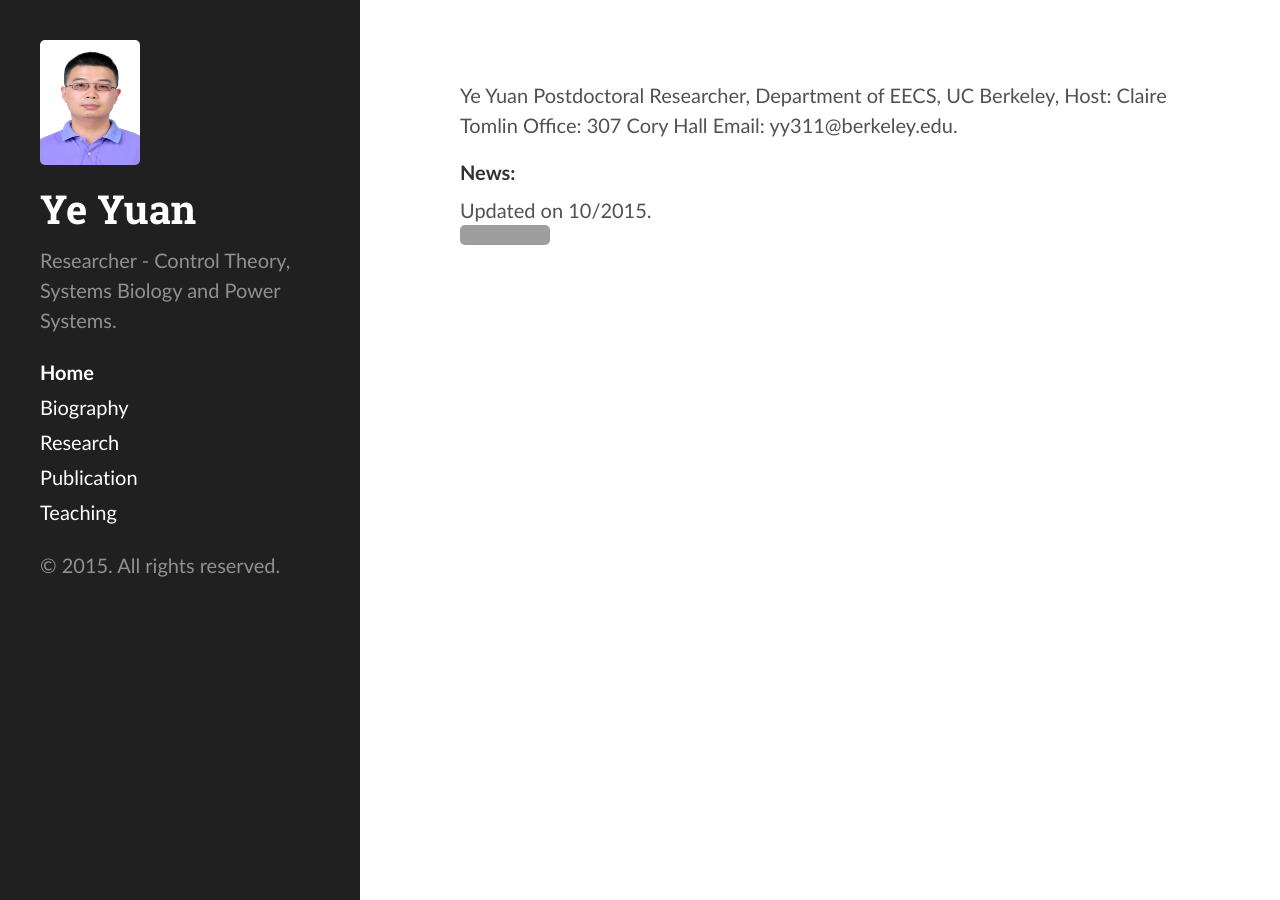
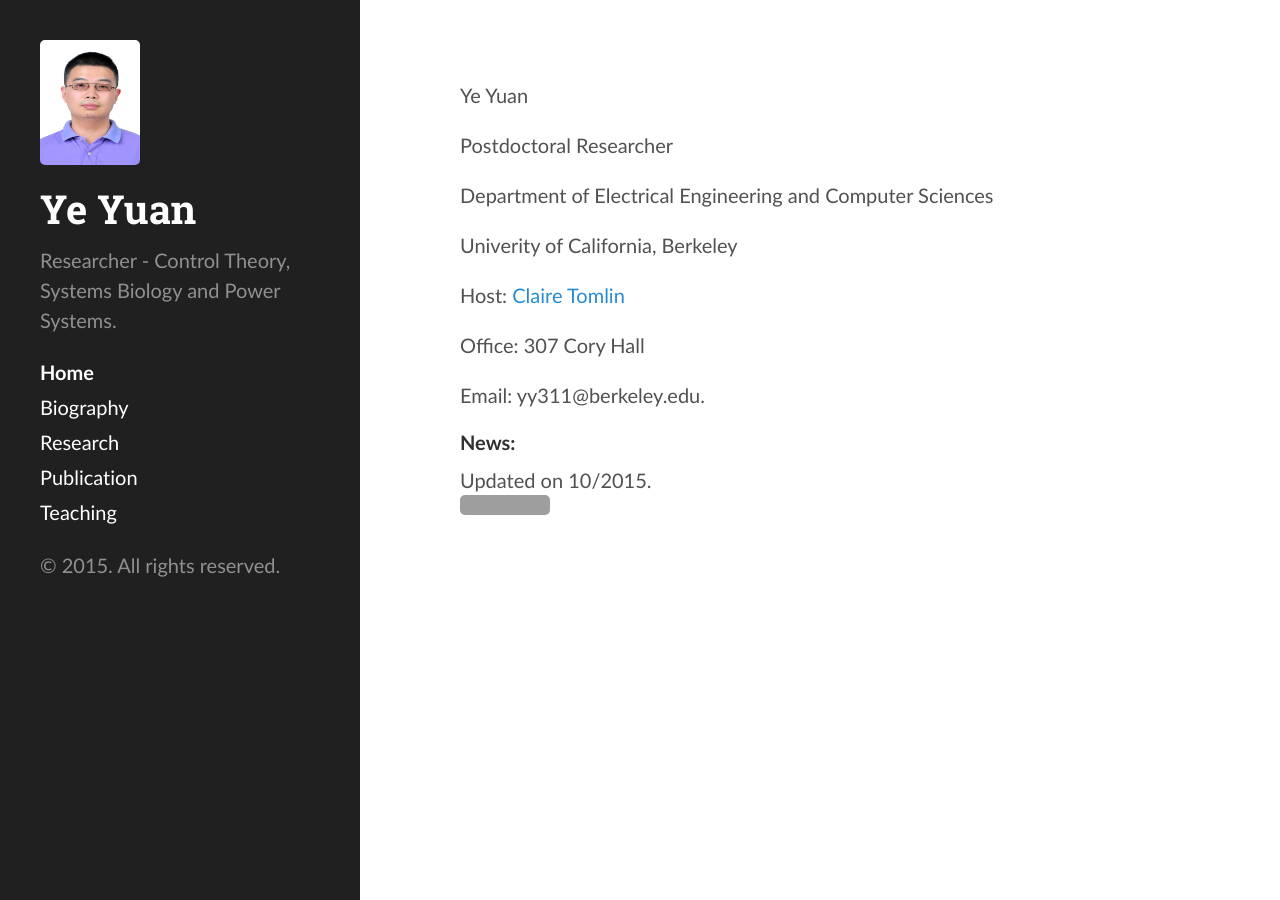
Before and after one commit to yy311/yy311.github.io, a Jekyll site: the page built from index.md, in a window 1280 px wide. Built offline with Jekyll 4.4.1, drawn with Linux system fonts in a browser that asks for light colours; grey boxes are pictures that could not be loaded.

Commit message:
Update index.md

```diff
--- a/index.md
+++ b/index.md
@@ -3,10 +3,17 @@ layout: default
 title: Home
 ---
 Ye Yuan
-Postdoctoral Researcher,
-Department of EECS, UC Berkeley,
-Host: Claire Tomlin
+
+Postdoctoral Researcher
+
+Department of Electrical Engineering and Computer Sciences
+
+Univerity of California, Berkeley
+
+Host: [Claire Tomlin](http://www.eecs.berkeley.edu/~tomlin/)
+
 Office: 307 Cory Hall
+
 Email: yy311@berkeley.edu.
 
 ####News:
```
